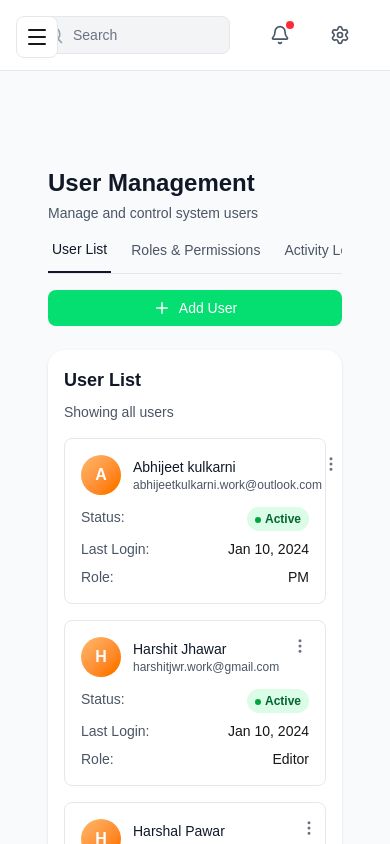
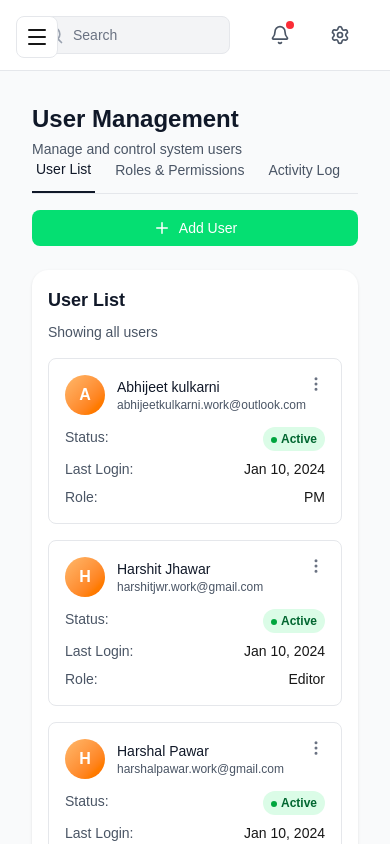
Before and after one commit to Abhik011/Kzarre, a Next.js app: page /user-management in a window 390 px wide. Built offline with nearby package versions, Linux system fonts and the light colour scheme.

Commit message:
user-management-added

```diff
--- a/Components/UserManagement.jsx
+++ b/Components/UserManagement.jsx
@@ -4,140 +4,29 @@ import React, { useState } from 'react';
 import { MoreVertical, Plus } from 'lucide-react';
 
 const usersData = [
-  {
-    id: 1,
-    name: 'Abhijeet kulkarni',
-    email: 'abhijeetkulkarni.work@outlook.com',
-    status: 'Active',
-    lastLogin: 'Jan 10, 2024',
-    role: 'PM',
-  },
-  {
-    id: 2,
-    name: 'Harshit Jhawar',
-    email: 'harshitjwr.work@gmail.com',
-    status: 'Active',
-    lastLogin: 'Jan 10, 2024',
-    role: 'Editor',
-  },
-  {
-    id: 3,
-    name: 'Harshal Pawar',
-    email: 'harshalpawar.work@gmail.com',
-    status: 'Active',
-    lastLogin: 'Jan 10, 2024',
-    role: 'Support',
-  },
-  {
-    id: 4,
-    name: 'Rahul Jagdale',
-    email: 'rahuljagdale.work@gmail.com',
-    status: 'Active',
-    lastLogin: 'Jan 10, 2024',
-    role: 'Admin',
-  },
-  {
-    id: 5,
-    name: 'Chinmay Kambale',
-    email: 'chinmayk.work@gmail.com',
-    status: 'Active',
-    lastLogin: 'Jan 10, 2024',
-    role: 'CE',
-  },
-  {
-    id: 6,
-    name: 'Jeesi gems',
-    email: 'jeesigms.work@gmail.com',
-    status: 'Active',
-    lastLogin: 'Jan 10, 2024',
-    role: 'AR',
-  },
-  {
-    id: 7,
-    name: 'Jasmit k',
-    email: 'jasmitk.work@gmail.com',
-    status: 'Active',
-    lastLogin: 'Jan 10, 2024',
-    role: 'ACSR',
-  },
-  {
-    id: 8,
-    name: 'Rohit dere',
-    email: 'rohitdere.work@gmail.com',
-    status: 'Active',
-    lastLogin: 'Jan 10, 2024',
-    role: 'AMS',
-  },
+  { id: 1, name: 'Abhijeet kulkarni', email: 'abhijeetkulkarni.work@outlook.com', status: 'Active', lastLogin: 'Jan 10, 2024', role: 'PM' },
+  { id: 2, name: 'Harshit Jhawar', email: 'harshitjwr.work@gmail.com', status: 'Active', lastLogin: 'Jan 10, 2024', role: 'Editor' },
+  { id: 3, name: 'Harshal Pawar', email: 'harshalpawar.work@gmail.com', status: 'Active', lastLogin: 'Jan 10, 2024', role: 'Support' },
+  { id: 4, name: 'Rahul Jagdale', email: 'rahuljagdale.work@gmail.com', status: 'Active', lastLogin: 'Jan 10, 2024', role: 'Admin' },
+  { id: 5, name: 'Chinmay Kambale', email: 'chinmayk.work@gmail.com', status: 'Active', lastLogin: 'Jan 10, 2024', role: 'CE' },
+  { id: 6, name: 'Jeesi gems', email: 'jeesigms.work@gmail.com', status: 'Active', lastLogin: 'Jan 10, 2024', role: 'AR' },
+  { id: 7, name: 'Jasmit k', email: 'jasmitk.work@gmail.com', status: 'Active', lastLogin: 'Jan 10, 2024', role: 'ACSR' },
+  { id: 8, name: 'Rohit dere', email: 'rohitdere.work@gmail.com', status: 'Active', lastLogin: 'Jan 10, 2024', role: 'AMS' },
 ];
 
 const activityData = [
-  {
-    id: 1,
-    timestamp: '2025-01-18 10:30:15',
-    user: 'Abhijeet kulkarni',
-    action: 'Edited Title',
-    details: 'Old Title to New title page1',
-    ip: '192.168.1.5',
-  },
-  {
-    id: 2,
-    timestamp: '2025-01-18 10:30:15',
-    user: 'Abhijeet kulkarni',
-    action: 'Edited Title',
-    details: 'Old Title to New title page1',
-    ip: '192.168.1.5',
-  },
-  {
-    id: 3,
-    timestamp: '2025-01-18 10:30:15',
-    user: 'Abhijeet kulkarni',
-    action: 'Edited Title',
-    details: 'Old Title to New title page1',
-    ip: '192.168.1.5',
-  },
-  {
-    id: 4,
-    timestamp: '2025-01-18 10:30:15',
-    user: 'Abhijeet kulkarni',
-    action: 'Edited Title',
-    details: 'Old Title to New title page1',
-    ip: '192.168.1.5',
-  },
-  {
-    id: 5,
-    timestamp: '2025-01-18 10:30:15',
-    user: 'Abhijeet kulkarni',
-    action: 'Edited Title',
-    details: 'Old Title to New title page1',
-    ip: '192.168.1.5',
-  },
+  { id: 1, timestamp: '2025-01-18 10:30:15', user: 'Abhijeet kulkarni', action: 'Edited Title', details: 'Old Title to New title page1', ip: '192.168.1.5' },
+  { id: 2, timestamp: '2025-01-18 10:30:15', user: 'Abhijeet kulkarni', action: 'Edited Title', details: 'Old Title to New title page1', ip: '192.168.1.5' },
+  { id: 3, timestamp: '2025-01-18 10:30:15', user: 'Abhijeet kulkarni', action: 'Edited Title', details: 'Old Title to New title page1', ip: '192.168.1.5' },
+  { id: 4, timestamp: '2025-01-18 10:30:15', user: 'Abhijeet kulkarni', action: 'Edited Title', details: 'Old Title to New title page1', ip: '192.168.1.5' },
+  { id: 5, timestamp: '2025-01-18 10:30:15', user: 'Abhijeet kulkarni', action: 'Edited Title', details: 'Old Title to New title page1', ip: '192.168.1.5' },
 ];
 
 const rolesData = [
-  {
-    id: 1,
-    role: 'Admin',
-    description: 'Full access to all models',
-    assigned: 4,
-  },
-  {
-    id: 2,
-    role: 'Editor',
-    description: 'Can add/update content, no deletion',
-    assigned: 12,
-  },
-  {
-    id: 3,
-    role: 'Support',
-    description: 'Can view / manage tickets & users',
-    assigned: 7,
-  },
-  {
-    id: 4,
-    role: 'Customer',
-    description: 'End-user with restricted access',
-    assigned: 240,
-  },
+  { id: 1, role: 'Admin', description: 'Full access to all models', assigned: 4 },
+  { id: 2, role: 'Editor', description: 'Can add/update content, no deletion', assigned: 12 },
+  { id: 3, role: 'Support', description: 'Can view / manage tickets & users', assigned: 7 },
+  { id: 4, role: 'Customer', description: 'End-user with restricted access', assigned: 240 },
 ];
 
 const permissions = ['Permission1', 'Permission1', 'Permission1', 'Permission1', 'Permission1', 'Permission1', 'Permission1', 'Permission1', 'Permission1', 'Permission1', 'Permission1', 'Permission1', 'Permission1', 'Permission1', 'Permission1', 'Permission1'];
@@ -153,25 +42,18 @@ const UserList = () => (
         <div key={user.id} className="border border-gray-200 rounded-lg p-4">
           <div className="flex items-start justify-between mb-3">
             <div className="flex items-center gap-3 flex-1">
-              <div className="w-10 h-10 bg-gradient-to-br from-orange-300 to-orange-500 rounded-full flex items-center justify-center text-white font-semibold flex-shrink-0">
-                {user.name.charAt(0)}
-              </div>
+              <div className="w-10 h-10 bg-gradient-to-br from-orange-300 to-orange-500 rounded-full flex items-center justify-center text-white font-semibold flex-shrink-0">{user.name.charAt(0)}</div>
               <div className="min-w-0">
                 <p className="font-medium text-gray-900 text-sm truncate">{user.name}</p>
                 <p className="text-xs text-gray-600 truncate">{user.email}</p>
               </div>
             </div>
-            <button className="text-gray-500 hover:text-gray-700 flex-shrink-0">
-              <MoreVertical size={18} />
-            </button>
+            <button className="text-gray-500 hover:text-gray-700 flex-shrink-0"><MoreVertical size={18} /></button>
           </div>
           <div className="space-y-2 text-sm">
             <div className="flex justify-between">
               <span className="text-gray-600">Status:</span>
-              <span className="px-2 py-1 bg-green-100 text-green-800 rounded-full text-xs font-semibold">
-                <span className="w-1.5 h-1.5 bg-green-600 rounded-full inline-block mr-1"></span>
-                {user.status}
-              </span>
+              <span className="px-2 py-1 bg-green-100 text-green-800 rounded-full text-xs font-semibold"><span className="w-1.5 h-1.5 bg-green-600 rounded-full inline-block mr-1"></span>{user.status}</span>
             </div>
             <div className="flex justify-between">
               <span className="text-gray-600">Last Login:</span>
@@ -186,7 +68,7 @@ const UserList = () => (
       ))}
     </div>
 
-    {/* Table View - Hidden on Mobile */}
+    {/* Table View */}
     <div className="hidden sm:block overflow-x-auto">
       <table className="w-full text-sm">
         <thead>
@@ -204,25 +86,20 @@ const UserList = () => (
             <tr key={user.id} className="border-b border-gray-200 hover:bg-gray-50">
               <td className="px-4 py-4">
                 <div className="flex items-center gap-3">
-                  <div className="w-10 h-10 bg-gradient-to-br from-orange-300 to-orange-500 rounded-full flex items-center justify-center text-white font-semibold flex-shrink-0">
-                    {user.name.charAt(0)}
-                  </div>
+                  <div className="w-10 h-10 bg-gradient-to-br from-orange-300 to-orange-500 rounded-full flex items-center justify-center text-white font-semibold flex-shrink-0">{user.name.charAt(0)}</div>
                   <span className="text-sm font-medium text-gray-900">{user.name}</span>
                 </div>
               </td>
               <td className="px-4 py-4 text-sm text-gray-600 hidden md:table-cell truncate">{user.email}</td>
               <td className="px-4 py-4">
                 <span className="px-3 py-1 bg-green-100 text-green-800 rounded-full text-xs font-semibold inline-flex items-center gap-1">
-                  <span className="w-2 h-2 bg-green-600 rounded-full"></span>
-                  {user.status}
+                  <span className="w-2 h-2 bg-green-600 rounded-full"></span>{user.status}
                 </span>
               </td>
               <td className="px-4 py-4 text-sm text-gray-600 hidden lg:table-cell">{user.lastLogin}</td>
               <td className="px-4 py-4 text-sm font-medium text-gray-900 hidden xl:table-cell">{user.role}</td>
               <td className="px-4 py-4">
-                <button className="text-gray-500 hover:text-gray-700">
-                  <MoreVertical size={18} />
-                </button>
+                <button className="text-gray-500 hover:text-gray-700"><MoreVertical size={18} /></button>
               </td>
             </tr>
           ))}
@@ -252,7 +129,7 @@ const ActivityLog = () => (
       ))}
     </div>
 
-    {/* Table View - Hidden on Mobile */}
+    {/* Table View */}
     <div className="hidden sm:block overflow-x-auto">
       <table className="w-full text-sm">
         <thead>
@@ -287,12 +164,8 @@ const RolesPermissions = ({ onAddRoleClick }) => (
         <h3 className="text-lg font-bold text-gray-900">Roles & Permissions</h3>
         <p className="text-sm text-gray-600">Showing all users</p>
       </div>
-      <button
-        onClick={onAddRoleClick}
-        className="w-full sm:w-auto px-4 py-2 bg-gray-900 text-white rounded-lg hover:bg-gray-800 flex items-center justify-center gap-2 text-sm font-medium"
-      >
-        <Plus size={18} />
-        Add Role
+      <button onClick={onAddRoleClick} className="w-full sm:w-auto px-4 py-2 bg-gray-900 text-white rounded-lg hover:bg-gray-800 flex items-center justify-center gap-2 text-sm font-medium">
+        <Plus size={18} />Add Role
       </button>
     </div>
 
@@ -302,9 +175,7 @@ const RolesPermissions = ({ onAddRoleClick }) => (
         <div key={role.id} className="border border-gray-200 rounded-lg p-4">
           <div className="flex justify-between items-start mb-2">
             <h4 className="font-semibold text-gray-900">{role.role}</h4>
-            <button className="text-gray-500 hover:text-gray-700">
-              <MoreVertical size={18} />
-            </button>
+            <button className="text-gray-500 hover:text-gray-700"><MoreVertical size={18} /></button>
           </div>
           <p className="text-sm text-gray-600 mb-2">{role.description}</p>
           <p className="text-sm font-medium text-gray-900">Assigned: <span className="text-green-600">{role.assigned}</span></p>
@@ -312,7 +183,7 @@ const RolesPermissions = ({ onAddRoleClick }) => (
       ))}
     </div>
 
-    {/* Table View - Hidden on Mobile */}
+    {/* Table View */}
     <div className="hidden sm:block overflow-x-auto">
       <table className="w-full text-sm">
         <thead>
@@ -330,9 +201,7 @@ const RolesPermissions = ({ onAddRoleClick }) => (
               <td className="px-4 py-4 text-sm text-gray-600">{role.description}</td>
               <td className="px-4 py-4 text-sm font-medium text-gray-900">{role.assigned}</td>
               <td className="px-4 py-4">
-                <button className="text-gray-500 hover:text-gray-700">
-                  <MoreVertical size={18} />
-                </button>
+                <button className="text-gray-500 hover:text-gray-700"><MoreVertical size={18} /></button>
               </td>
             </tr>
           ))}
@@ -367,23 +236,11 @@ const AddRoleModal = ({ isOpen, onClose }) => {
             <div className="grid grid-cols-1 sm:grid-cols-2 gap-6">
               <div>
                 <label className="block text-sm font-medium text-gray-900 mb-2">Role Name</label>
-                <input
-                  type="text"
-                  value={roleName}
-                  onChange={(e) => setRoleName(e.target.value)}
-                  className="w-full px-4 py-2 border border-gray-300 rounded-lg focus:ring-2 focus:ring-green-500 focus:border-transparent outline-none text-sm"
-                  placeholder="Enter role name"
-                />
+                <input type="text" value={roleName} onChange={(e) => setRoleName(e.target.value)} className="w-full px-4 py-2 border border-gray-300 rounded-lg focus:ring-2 focus:ring-green-500 focus:border-transparent outline-none text-sm" placeholder="Enter role name" />
               </div>
               <div>
                 <label className="block text-sm font-medium text-gray-900 mb-2">Role Description</label>
-                <input
-                  type="text"
-                  value={roleDescription}
-                  onChange={(e) => setRoleDescription(e.target.value)}
-                  className="w-full px-4 py-2 border border-gray-300 rounded-lg focus:ring-2 focus:ring-green-500 focus:border-transparent outline-none text-sm"
-                  placeholder="Enter role description"
-                />
+                <input type="text" value={roleDescription} onChange={(e) => setRoleDescription(e.target.value)} className="w-full px-4 py-2 border border-gray-300 rounded-lg focus:ring-2 focus:ring-green-500 focus:border-transparent outline-none text-sm" placeholder="Enter role description" />
               </div>
             </div>
 
@@ -392,12 +249,7 @@ const AddRoleModal = ({ isOpen, onClose }) => {
               <div className="grid grid-cols-2 sm:grid-cols-3 md:grid-cols-4 gap-3 sm:gap-4">
                 {permissions.map((permission, index) => (
                   <label key={index} className="flex items-center gap-2 cursor-pointer">
-                    <input
-                      type="checkbox"
-                      checked={selectedPermissions[permission + index] || false}
-                      onChange={() => handlePermissionChange(permission + index)}
-                      className="w-4 h-4 rounded border-gray-300 text-green-600 focus:ring-2 focus:ring-green-500"
-                    />
+                    <input type="checkbox" checked={selectedPermissions[permission + index] || false} onChange={() => handlePermissionChange(permission + index)} className="w-4 h-4 rounded border-gray-300 text-green-600 focus:ring-2 focus:ring-green-500" />
                     <span className="text-xs sm:text-sm text-gray-600">{permission}</span>
                   </label>
                 ))}
@@ -406,15 +258,8 @@ const AddRoleModal = ({ isOpen, onClose }) => {
           </div>
 
           <div className="flex gap-4 justify-end mt-8">
-            <button
-              onClick={onClose}
-              className="px-6 py-2 border border-gray-300 text-gray-700 rounded-lg hover:bg-gray-50 text-sm"
-            >
-              Cancel
-            </button>
-            <button className="px-6 py-2 bg-gray-900 text-white rounded-lg hover:bg-gray-800 text-sm">
-              Create Role
-            </button>
+            <button onClick={onClose} className="px-6 py-2 border border-gray-300 text-gray-700 rounded-lg hover:bg-gray-50 text-sm">Cancel</button>
+            <button className="px-6 py-2 bg-gray-900 text-white rounded-lg hover:bg-gray-800 text-sm">Create Role</button>
           </div>
         </div>
       </div>
@@ -429,68 +274,35 @@ export default function UserManagement() {
   return (
     <div className="bg-gray-50 min-h-screen">
       {/* Header */}
-      <div className="px-4 sm:px-6 lg:px-8 pt-16 sm:pt-4 lg:pt-8 pb-4 sm:pb-6">
+      <div>
         <h1 className="text-2xl sm:text-3xl font-bold text-gray-900">User Management</h1>
         <p className="text-sm sm:text-base text-gray-600 mt-1">Manage and control system users</p>
       </div>
 
       {/* Content Container */}
-      <div className="px-4 sm:px-6 lg:px-8 pb-6 sm:pb-8">
+      <div>
         {/* Tab Navigation */}
         <div className="flex flex-col sm:flex-row items-start sm:items-center justify-between gap-4 mb-6">
           <div className="flex gap-4 sm:gap-8 border-b border-gray-200 w-full sm:w-auto overflow-x-auto">
-            <button
-              onClick={() => setActiveTab('userList')}
-              className={`pb-3 px-1 font-medium text-sm transition-colors whitespace-nowrap ${
-                activeTab === 'userList'
-                  ? 'text-gray-900 border-b-2 border-gray-900'
-                  : 'text-gray-600 hover:text-gray-900'
-              }`}
-            >
-              User List
-            </button>
-            <button
-              onClick={() => setActiveTab('rolesPermissions')}
-              className={`pb-3 px-1 font-medium text-sm transition-colors whitespace-nowrap ${
-                activeTab === 'rolesPermissions'
-                  ? 'text-gray-900 border-b-2 border-gray-900'
-                  : 'text-gray-600 hover:text-gray-900'
-              }`}
-            >
-              Roles & Permissions
-            </button>
-            <button
-              onClick={() => setActiveTab('activityLog')}
-              className={`pb-3 px-1 font-medium text-sm transition-colors whitespace-nowrap ${
-                activeTab === 'activityLog'
-                  ? 'text-gray-900 border-b-2 border-gray-900'
-                  : 'text-gray-600 hover:text-gray-900'
-              }`}
-            >
-              Activity Log
-            </button>
+            <button onClick={() => setActiveTab('userList')} className={`pb-3 px-1 font-medium text-sm transition-colors whitespace-nowrap ${activeTab === 'userList' ? 'text-gray-900 border-b-2 border-gray-900' : 'text-gray-600 hover:text-gray-900'}`}>User List</button>
+            <button onClick={() => setActiveTab('rolesPermissions')} className={`pb-3 px-1 font-medium text-sm transition-colors whitespace-nowrap ${activeTab === 'rolesPermissions' ? 'text-gray-900 border-b-2 border-gray-900' : 'text-gray-600 hover:text-gray-900'}`}>Roles & Permissions</button>
+            <button onClick={() => setActiveTab('activityLog')} className={`pb-3 px-1 font-medium text-sm transition-colors whitespace-nowrap ${activeTab === 'activityLog' ? 'text-gray-900 border-b-2 border-gray-900' : 'text-gray-600 hover:text-gray-900'}`}>Activity Log</button>
           </div>
 
           {activeTab === 'userList' && (
             <button className="w-full sm:w-auto px-4 py-2 bg-green-400 text-white rounded-lg hover:bg-green-500 flex items-center justify-center gap-2 font-medium text-sm">
-              <Plus size={18} />
-              Add User
+              <Plus size={18} />Add User
             </button>
           )}
         </div>
 
         {/* Tab Content */}
         {activeTab === 'userList' && <UserList />}
-        {activeTab === 'rolesPermissions' && (
-          <RolesPermissions onAddRoleClick={() => setIsAddRoleModalOpen(true)} />
-        )}
+        {activeTab === 'rolesPermissions' && <RolesPermissions onAddRoleClick={() => setIsAddRoleModalOpen(true)} />}
         {activeTab === 'activityLog' && <ActivityLog />}
 
         {/* Add Role Modal */}
-        <AddRoleModal
-          isOpen={isAddRoleModalOpen}
-          onClose={() => setIsAddRoleModalOpen(false)}
-        />
+        <AddRoleModal isOpen={isAddRoleModalOpen} onClose={() => setIsAddRoleModalOpen(false)} />
       </div>
     </div>
   );
--- a/app/dashboard/page.jsx
+++ b/app/dashboard/page.jsx
@@ -86,7 +86,7 @@ export default function Dashboard() {
   return (
     <div className="bg-gray-50 min-h-screen">
       {/* Header */}
-      <div className="px-4 sm:px-6 lg:px-8 pt-4 sm:pt-6 lg:pt-8 pb-4 sm:pb-6">
+      <div className="sm:px-6 lg:px-8 sm:pt-6 lg:pt-8 sm:pb-6">
         <h1 className="text-2xl sm:text-3xl font-bold text-gray-900">Dashboard</h1>
       </div>
 
```
